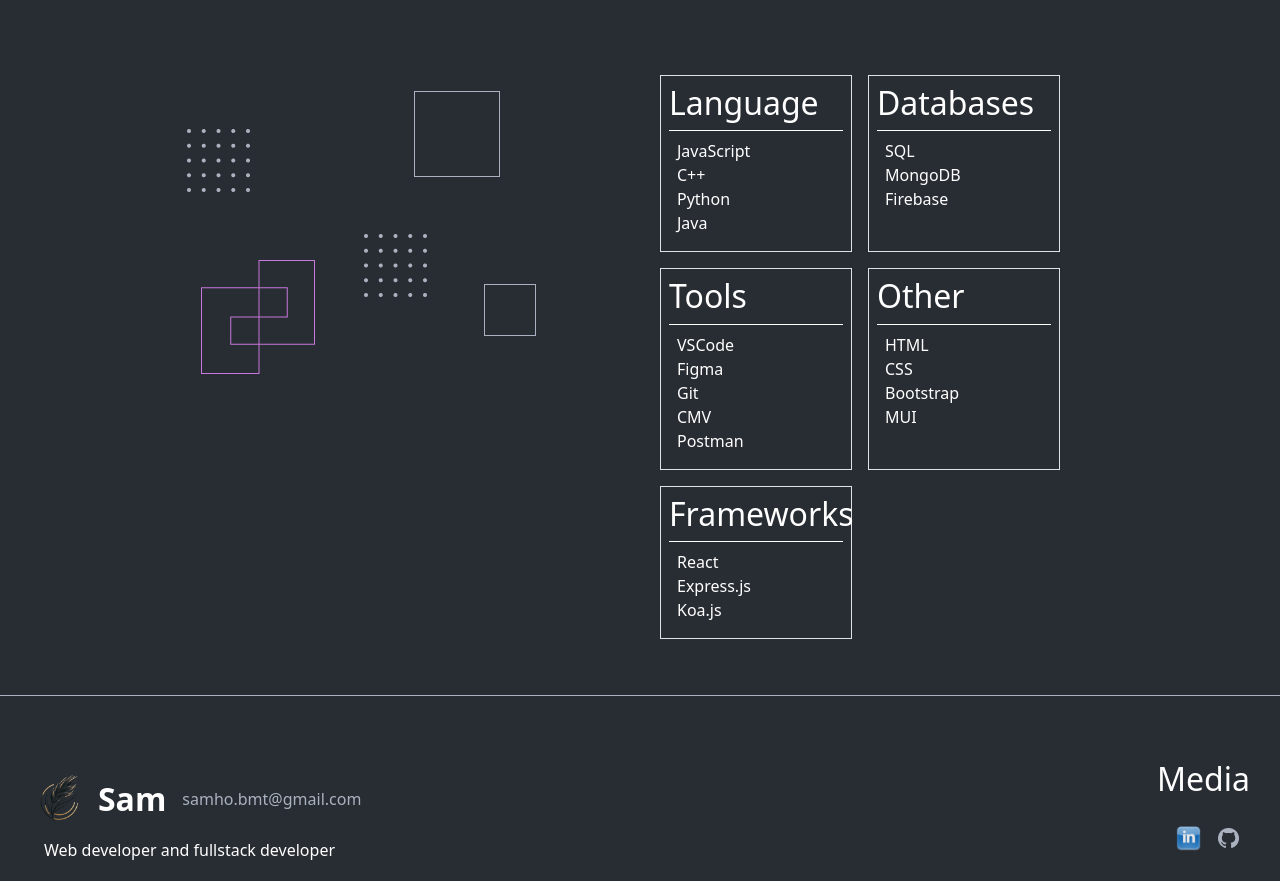
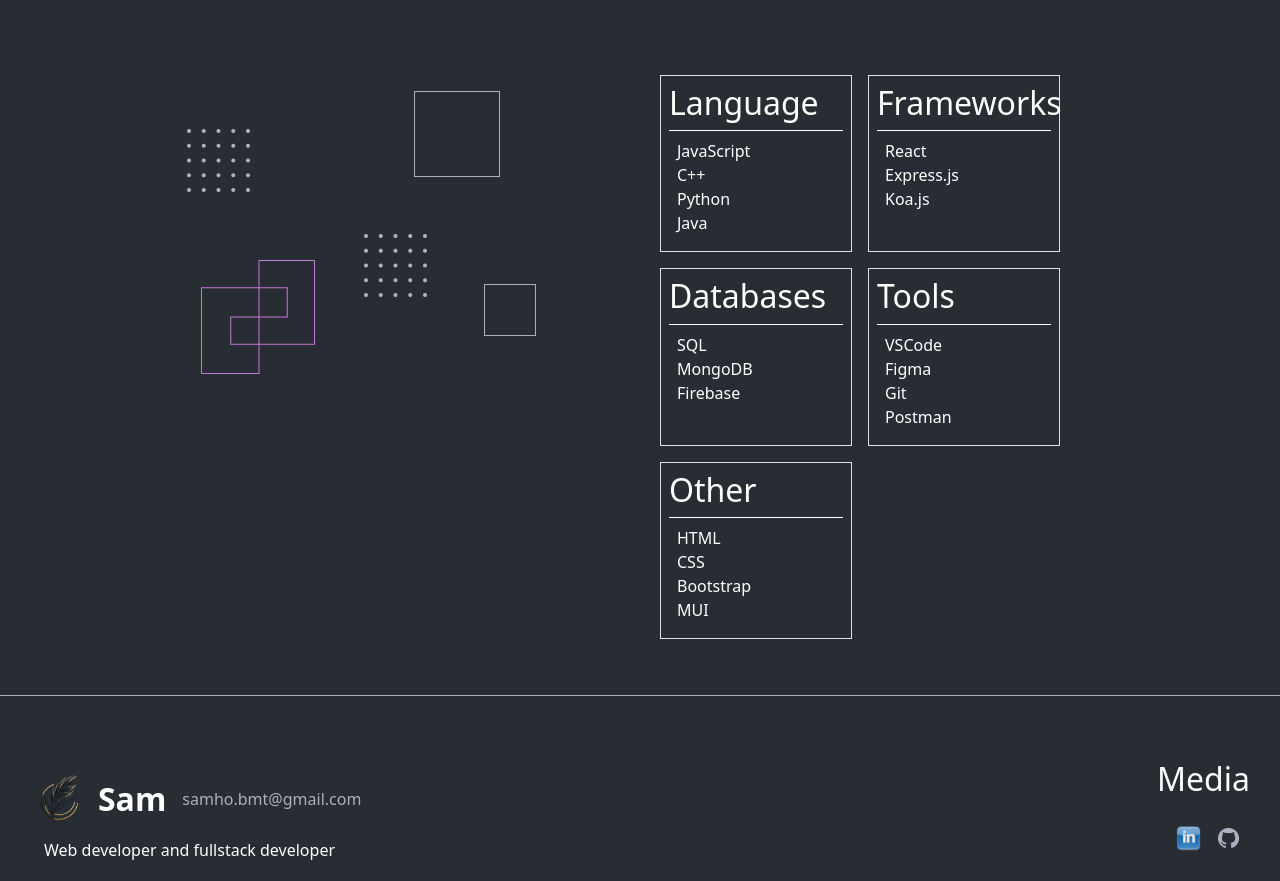
Before and after one commit to gokillboss/Portfolio, a React (Create React App) app: page /about in a window 1280 px wide. Shown: the part 1180-2061 px from the top of the page. Built offline with nearby package versions, Linux system fonts and the light colour scheme.

Commit message:
edit some places

```diff
--- a/src/components/first_section_about/About.jsx
+++ b/src/components/first_section_about/About.jsx
@@ -33,8 +33,8 @@ const About = () => {
                     <div className="d-flex justify-content-center my-3 ">
                         <div className="border d-flex align-items-center gap-1 border-[#ABB2BF] p-2 text-[#ABB2BF]" style={{ maxWidth: "100%" }}>
                             <span className='mx-auto' style={{ backgroundColor: "#C778DD", width: '15px', height: '15px' }}></span>
-                            <span className="text-white align-items-center mx-3 text-center">
-                                I am going to be the best <span style={{ color: 'white' }}>Web Developer</span>
+                            <span className="text-white align-items-center mx-3 text-center" style={{fontSize : '20px'}}>
+                                Think Twice <span style={{ color: '#C778DD' }}>Code Once</span>
                             </span>
                         </div>
                     </div>
--- a/src/components/navbar/Navbar.jsx
+++ b/src/components/navbar/Navbar.jsx
@@ -20,7 +20,7 @@ const Navbar = () => {
                 data-aos="fade-down"
                 style={{ fontSize: "20px" }}
             >
-                <div className="container-fluid d-flex justify-content-between align-items-center" style={{ maxWidth: "1560px", margin:  "auto" }}>
+                <div className="container-fluid d-flex justify-content-between align-items-center" style={{ maxWidth: "1560px", margin: "auto" }}>
                     <div>
                         <NavLink to="/" className="navbar-brand font-bold text-white d-flex align-items-center">
                             <img
--- a/src/components/skills_section/Skill.jsx
+++ b/src/components/skills_section/Skill.jsx
@@ -5,21 +5,6 @@ const Skills = () => {
         {
             title: "Language",
             languages: ["JavaScript", "C++", "Python", "Java"]
-        },
-        { title: "Databases", languages: ["SQL", "MongoDB", "Firebase"] },
-        {
-            title: "Tools",
-            languages: [
-                "VSCode",
-                "Figma",
-                "Git",
-                "CMV",
-                "Postman",
-            ],
-        },
-        {
-            title: "Other",
-            languages: ["HTML", "CSS", "Bootstrap", "MUI"],
         },
         {
             title: "Frameworks",
@@ -29,6 +14,21 @@ const Skills = () => {
                 "Koa.js"
             ],
         },
+        { title: "Databases", languages: ["SQL", "MongoDB", "Firebase"] },
+        {
+            title: "Tools",
+            languages: [
+                "VSCode",
+                "Figma",
+                "Git",
+                "Postman",
+            ],
+        },
+        {
+            title: "Other",
+            languages: ["HTML", "CSS", "Bootstrap", "MUI"],
+        },
+
     ];
 
     return (
```
Also changed, not shown: public/index.html (+8 -8 lines), src/components/projects/Wordle.png.
